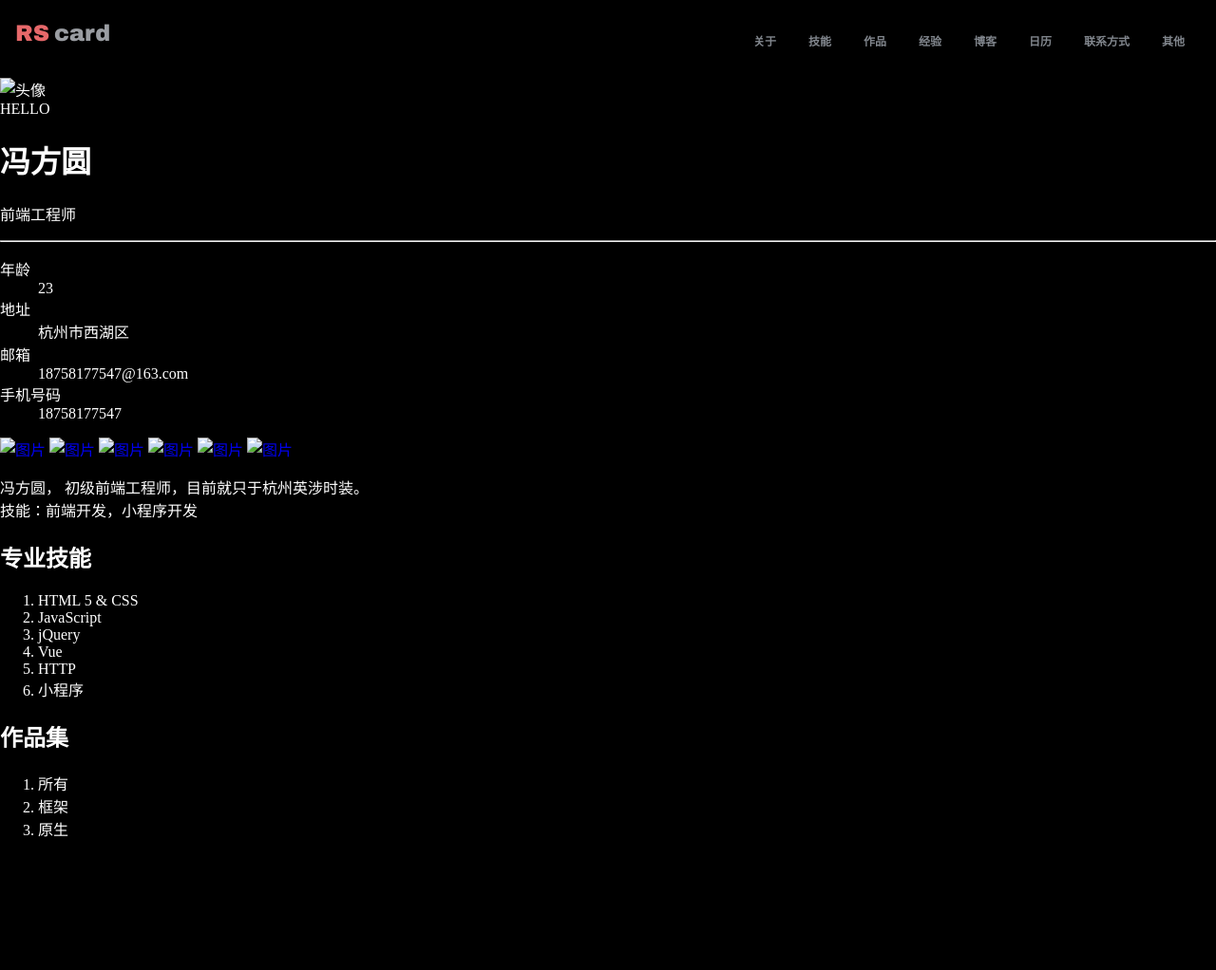
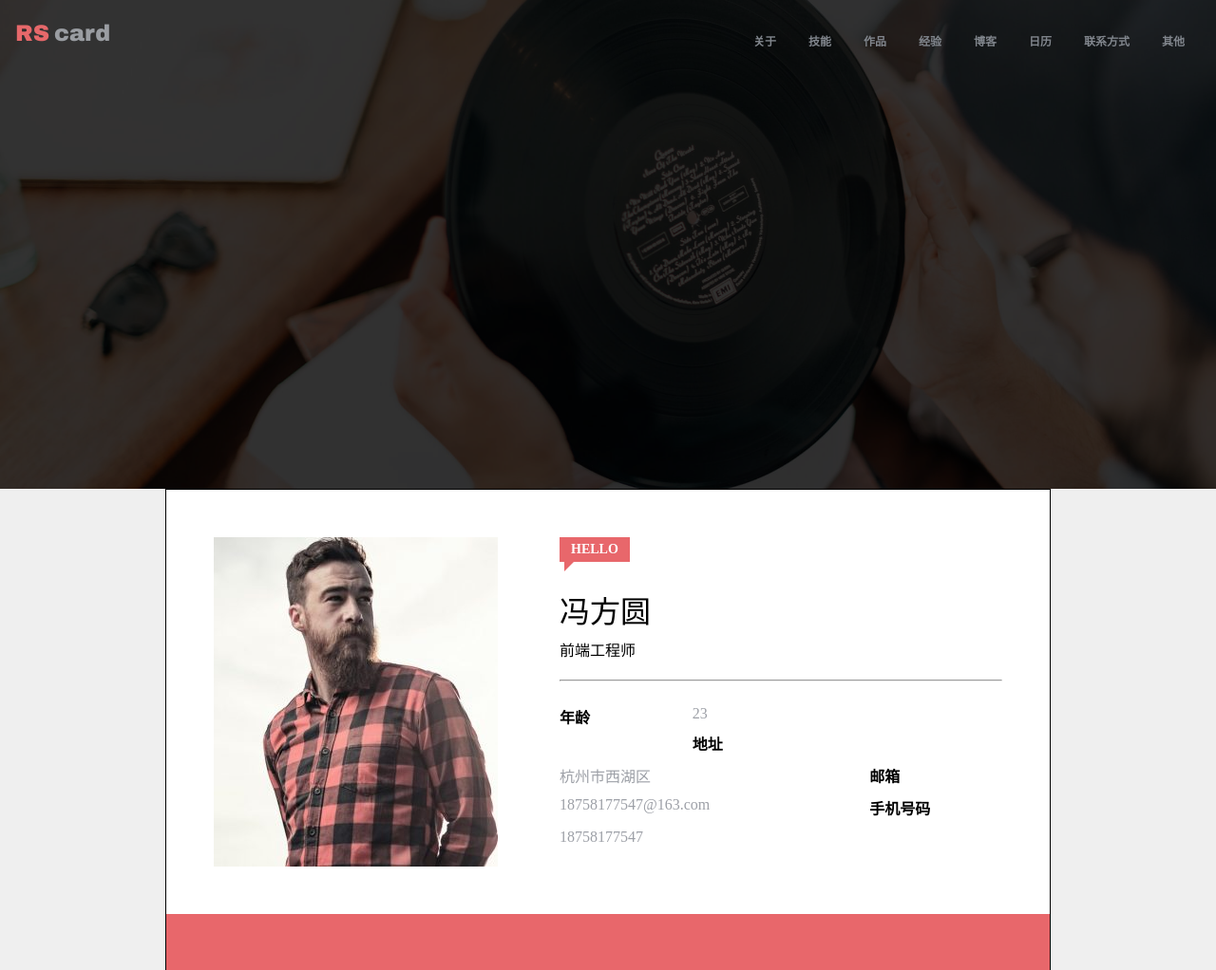
Before and after one commit to FYZJFFY/resume, a plain HTML site: page index.html in a window 1280 px wide. Shown: the top 1022 px of the page at 95% size. Before the commit the page ends 901 px from the top, so only its background shows below. Drawn offline with Linux system fonts and the light colour scheme.

Commit message:
主体部分完成

```diff
--- a/css/index.css
+++ b/css/index.css
@@ -1,26 +1,34 @@
 body{
     margin: 0;
     padding:0;
-    background: #000;
-    color: #fff;
+    background: #efefef;
 }
 a{
     text-decoration: none;
 }
 ul{list-style: none;margin: 0;padding: 0;}
+p,h1,h2,h3,h4,h5,h6,dl,dt,dd{
+    padding: 0;
+    margin: 0;
+}
 .topNavBar{
-    padding: 22px 16px;
+    padding: 22px 0;
+    position: fixed;
+    width: 100%;
 }
-.topNavBar>nav>ul>li{
+.topNavBar-inner{
+    padding: 0 16px;
+}
+.topNavBar nav>ul>li{
     float: left;
     color: #fff;
     margin-left: 17px;
     margin-right: 17px;
 }
-.topNavBar>nav{
+.topNavBar nav{
     padding-top: 4px;
 }
-.topNavBar>nav>ul>li>a{
+.topNavBar nav>ul>li>a{
     font-size: 12px;
     color: #81868D;
     font-weight: bold;
@@ -30,7 +38,7 @@ ul{list-style: none;margin: 0;padding: 0;}
     padding-top: 5px;
     padding-bottom: 5px;
 }
-.topNavBar>nav>ul>li>a:hover{
+.topNavBar nav>ul>li>a:hover{
     border-bottom: 3px solid #e8676b;
 }
 .topNavBar .logo{
@@ -55,3 +63,95 @@ ul{list-style: none;margin: 0;padding: 0;}
     float: right;
 
 }
+.banner{
+    height: 515px;
+    background:url(../image/bg.jpg) 100% 100%;
+    background-position: center center;
+    background-size: cover;
+}
+
+.banner .mask{
+    height: 100%;
+    background: rgba(0, 0, 0, 0.8)
+}
+.user-card{
+    max-width: 930px;
+    border: 1px solid #000;
+    background: #fff;
+    margin: 0 auto
+}
+
+.user-card .text .hello{
+    color: #fff;
+    font-weight: bold;
+    background: #e8676b;
+    font-size: 14px;
+    padding: 5px 12px;
+    position: relative;
+    top: 100%;
+    display: inline-block;
+}
+.user-card .text .hello .triangle{
+    width:0px;
+  height:0px;
+    border: 10px solid transparent;
+    border-top-width: 0px;
+
+    border-left-color: #e8676b;
+  position: absolute;
+  top: 100%;
+  left: 5px;
+}
+.user-card .picture{
+    float: left;
+}
+.user-card .text{
+    float: left;
+    margin-left: 65px;
+    width: 466px;
+}
+.user-card .text h1{
+    margin-top: 27px;
+    font-weight: normal
+}
+.user-card .text p{
+    margin-top: 7px;
+}
+.user-card .text hr{
+    margin: 20px 0;
+}
+.user-card .text dl dt{
+    width: 30%;
+    float: left;
+    font-weight: bold;
+    padding: 5px 0;
+}
+.user-card .text dl dd{
+    width: 70%;
+    float: left;
+    color: #9da0a7;
+    padding: 5px 0;
+}
+.user-card .pictureAndText{
+    padding: 50px;
+}
+.user-card .media{
+    background: #e8676b;
+    text-align: center;
+}
+.user-card .media>a{
+    display: inline-block;
+    border-radius: 50%;
+    width: 40px;
+    line-height: 30px;
+    margin: 16px;
+    padding: 5px 0;
+}
+.user-card .media>a:hover{
+    background: rgba(0, 0, 0, 0.1);
+}
+.user-card .media .icon{
+    width: 30px;
+    height: 30px;
+    fill: white;
+}
--- a/index.html
+++ b/index.html
@@ -3,9 +3,19 @@
     <head>
         <title>简历-冯方圆</title>
         <link rel="stylesheet" href="css/index.css">
+        <script src="//at.alicdn.com/t/font_8d5l8fzk5b87iudi.js"></script>
+        <style type="text/css">
+            .icon {
+               width: 1em; height: 1em;
+               vertical-align: -0.15em;
+               fill: currentColor;
+               overflow: hidden;
+            }
+        </style>
     </head>
     <body>
         <div class="topNavBar clearfix">
+            <div class="topNavBar-inner">
                 <a href="#" class="logo" alt="logo">
                     <span class="rs">RS</span><span class="card">card</span>
                 </a>
@@ -22,15 +32,22 @@
                     </ul>
                 </nav>
             </div>
-        <div class="banner" style="background:url(#)"></div>
+        </div>
+        <div class="banner" >
+            <div class="mask">
+
+            </div>
+        </div>
         <main>
-            <div class="card">
-                <div>
+            <div class="user-card">
+                <div class="clearfix pictureAndText">
                     <div class="picture">
-                        <img src="#" alt="头像">
+                        <img src="image/avatar.jpg" alt="头像">
                     </div>
-                    <div>
-                        <span>HELLO</span>
+                    <div class="text">
+                        <span class="hello">HELLO
+                            <span class="triangle"></span>
+                        </span>
                         <h1>冯方圆</h1>
                         <p>前端工程师</p>
                         <hr>
@@ -47,13 +64,21 @@
                     </div>
                 </div>
                 <footer class="media">
-                    <a href="#"><img src="#" alt="图片"></a>
-                    <a href="#"><img src="#" alt="图片"></a>
-                    <a href="#"><img src="#" alt="图片"></a>
-                    <a href="#"><img src="#" alt="图片"></a>
-                    <a href="#"><img src="#" alt="图片"></a>
-                    <a href="#"><img src="#" alt="图片"></a>
-                </footer>
+                    <a href="#">
+                        <svg class="icon" aria-hidden="true">
+                            <use xlink:href="#icon-csdn"></use>
+                        </svg>
+                    </a>
+                    <a href="#">
+                        <svg class="icon" aria-hidden="true">
+                            <use xlink:href="#icon-github"></use>
+                        </svg>
+                    </a>
+                    <a href="#">
+                        <svg class="icon" aria-hidden="true">
+                            <use xlink:href="#icon-weibo-copy"></use>
+                        </svg>
+                    </a>
             </div>
             <a href="#" class="button"></a>
             <p>
```
Also changed, not shown: image/avatar.jpg (added), image/bg.jpg (added). Lines whose indentation alone changed are shown as unchanged.
